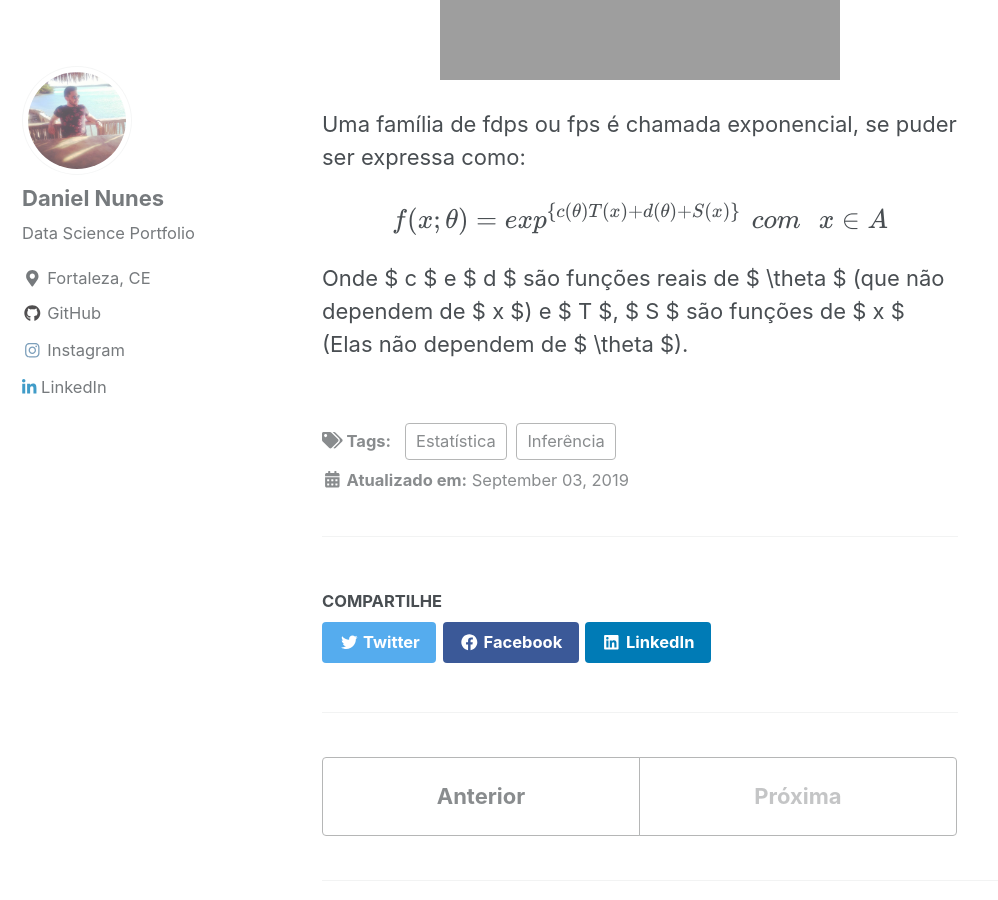
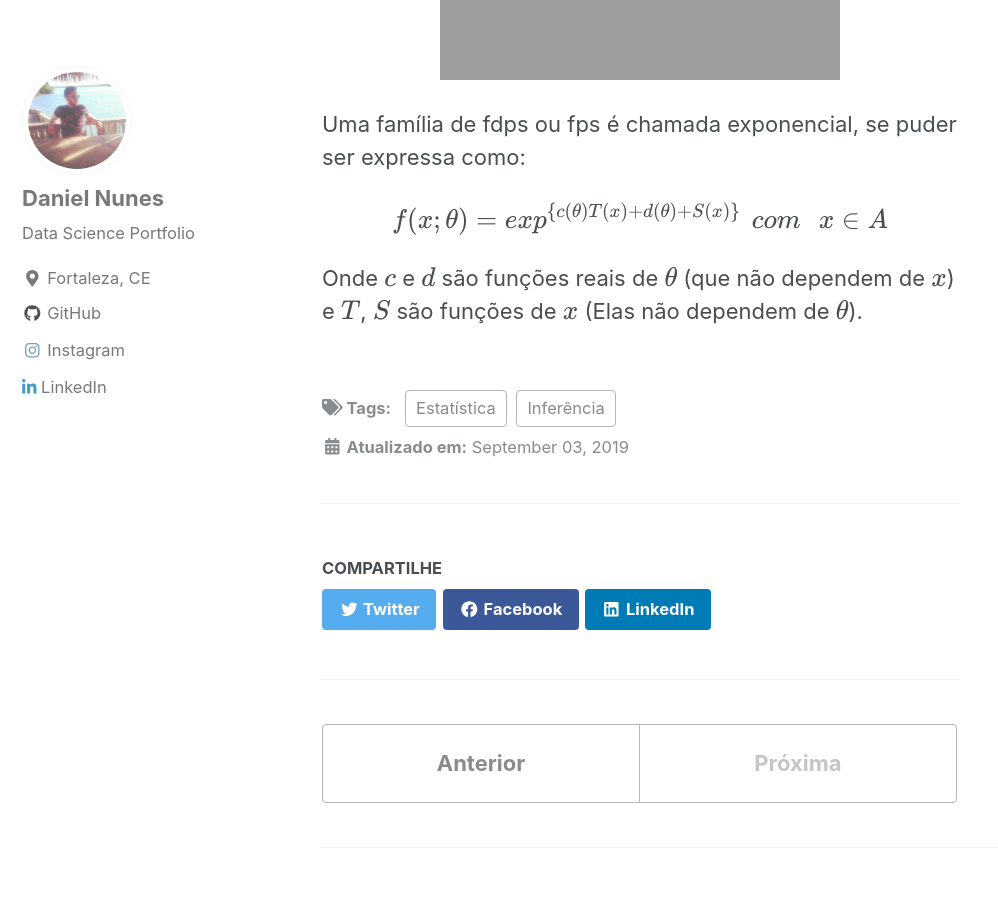
Before and after one commit to danielmnunes/danielmnunes.github.io, a Jekyll site: the page built from _posts/2019-09-03-familia-exponencial.md, in a window 1280 px wide and 900 px high, scrolled down 421 px. Shown: the whole window, without its empty margins (0-998 px from the left). Built offline with Jekyll 4.4.1, drawn with Linux system fonts in a browser that asks for light colours; cached includes are drawn as plain includes; nearby versions of some CDN libraries; formulas are drawn with MathJax 3.

```diff
--- a/_posts/2019-09-03-familia-exponencial.md
+++ b/_posts/2019-09-03-familia-exponencial.md
@@ -11,4 +11,4 @@ Uma família de fdps ou fps é chamada exponencial, se puder ser expressa como:
 
 $$ f(x; \theta ) = exp^{\left \{  c(\theta) T(x) + d(\theta) + S(x)\right \}} \:\:  com \: \: \:  x \in A $$
 
-Onde $ c $ e $ d $ são funções reais de $ \theta $ (que não dependem de $ x $) e $ T $, $ S $ são funções de $ x $ (Elas não dependem de $ \theta $).
+Onde $$ c $$ e $$ d $$ são funções reais de $$ \theta $$ (que não dependem de $$ x $$) e $$ T $$, $$ S $$ são funções de $$ x $$ (Elas não dependem de $$ \theta $$).
```
